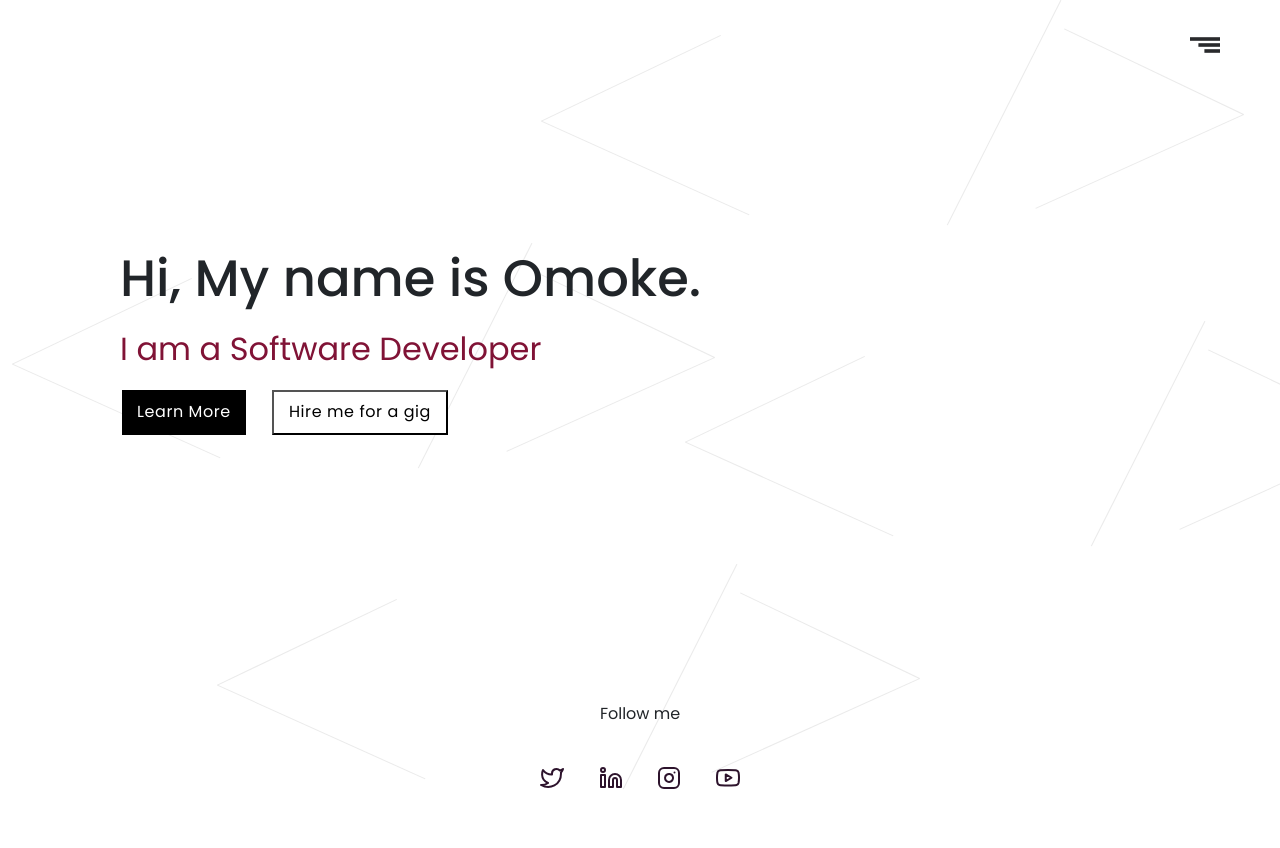
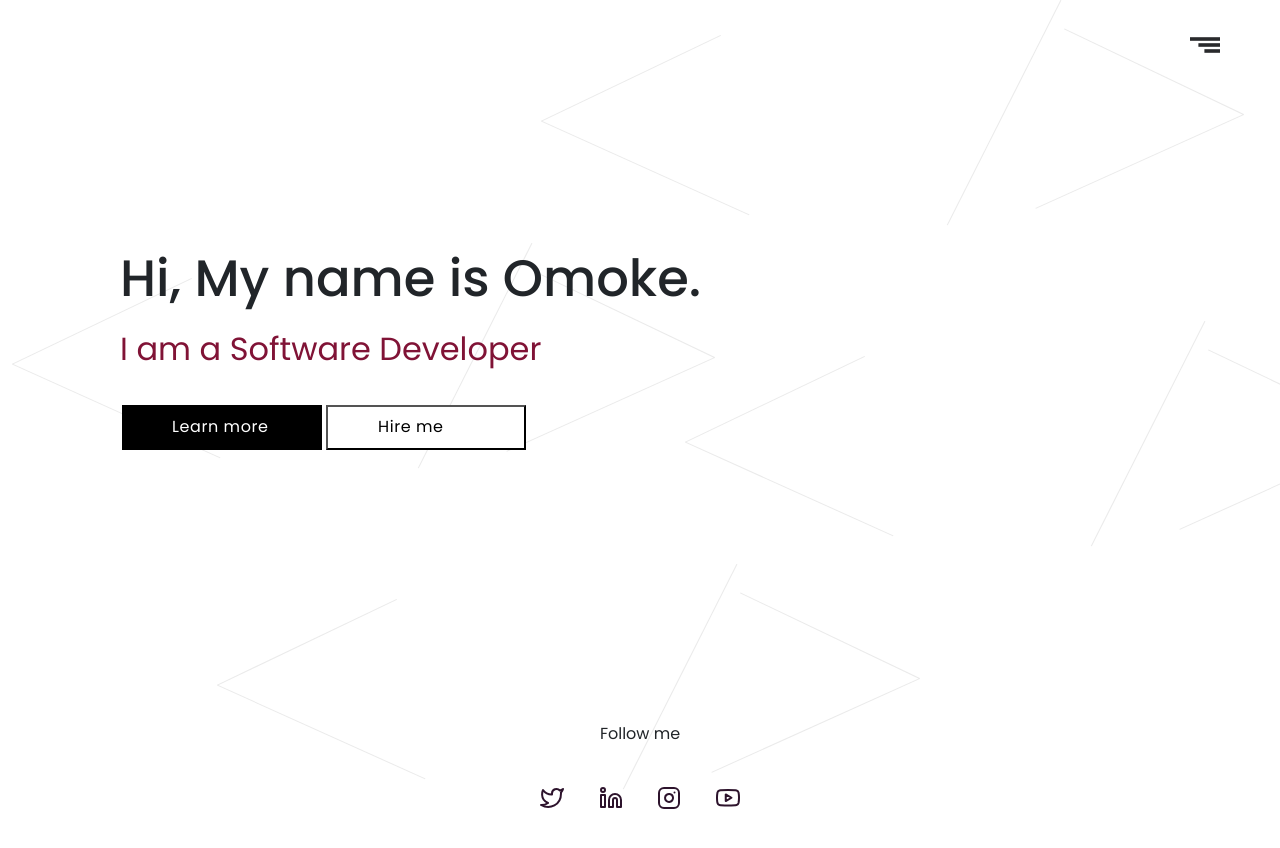
Before and after one commit to Omokay/Mokay, a React (Create React App) app: page / in a window 1280 px wide. Shown: the top 848 px of the page. Built offline with nearby package versions, Linux system fonts and the light colour scheme.

Commit message:
and some more

```diff
--- a/src/Components/ActionButton/actionButton.styles.scss
+++ b/src/Components/ActionButton/actionButton.styles.scss
@@ -4,7 +4,8 @@
     -ms-flex-align: center;
     align-items: center;
     position: relative;
-    padding: 0 15px;
+    padding: 0 50px;
+    min-width: 200px;
     height: 45px;
     font-size: 16px;
     //font-weight: 300;
--- a/src/Components/ActionButton2/actionButton2.styles.scss
+++ b/src/Components/ActionButton2/actionButton2.styles.scss
@@ -4,7 +4,8 @@
     -ms-flex-align: center;
     align-items: center;
     position: relative;
-    padding: 0 15px;
+    padding: 0 50px;
+    min-width: 200px;
     height: 45px;
     font-size: 16px;
     //font-weight: 300;
@@ -15,15 +16,14 @@
     text-decoration: none !important;
     color: black;
     cursor: pointer;
-    border: 0.2 solid black;
+    border: 0.1 solid rgb(116, 115, 115);
     background: white;
     -webkit-transition: 0.5s ease-in;
     transition: 0.5s ease-in;
     margin: 2px;
 
     &:hover {
-      // padding-left: calc(20px + 5px);
-      // padding-right: calc(20px + 5px);
-
+      padding-left: calc(20px + 5px);
+      padding-right: calc(20px + 5px);
     }
   }
--- a/src/Components/Header/header.styles.scss
+++ b/src/Components/Header/header.styles.scss
@@ -19,7 +19,7 @@
 
       .navShowing {
         height: 100vh;
-        width: 500px;
+        width: 450px;
         position: fixed;
         z-index: 6;
         top: 0;
--- a/src/Components/Home/home.component.jsx
+++ b/src/Components/Home/home.component.jsx
@@ -12,26 +12,27 @@ const Home = () => {
   return (
     <div className='home'>
       <div className=' row rrow'>
-        <div className='col-md-8 column  align-self-center'>
+        <div className='col-sm-12 column'>
           <div className='left-text'>
             <h2 className='main-text'>Hi,
                       My name is Omoke.</h2>
             <div className='sub-text'>I am a Software Developer</div>
             <div className='action-buttons'>
               <div className='learn-more'>
-                <ActionButton>Learn More</ActionButton>
-              </div>
+                    <ActionButton>Learn more</ActionButton>
+                </div>
               <div className='hire-gig'>
-                <ActionButton2>Hire me for a gig</ActionButton2>
-              </div>
+                    <ActionButton2>Hire me</ActionButton2>
+                </div>
             </div>
           </div>
         </div>
-        <div className='col-md-4 right-text'>
+        {/* <div className='col-md-4 right-text'>
 
 
-        </div>
+        </div> */}
       </div>
+
       <div className='row'>
         <div className='col-md-12 text-center'>
           <p className='follow-text text-center'>Follow me</p>
--- a/src/Components/Home/home.styles.scss
+++ b/src/Components/Home/home.styles.scss
@@ -1,37 +1,41 @@
 .home {
   width: 100vw;
-  height: 100vh;
+  height: auto;
   position: relative;
   padding: 60px 20px;
   background: white;
-  background-image: url('../../assets/expp.svg');
+  background-image: url("../../assets/expp.svg");
   background-repeat: no-repeat;
 
   .rrow {
-
-    float: none;
+    //float: none;
     margin-top: 80px;
-    .left-text {
-       padding: 100px 100px;
+    .column {
+      .left-text {
+      padding: 100px 100px;
       .main-text {
         font-size: 3.2rem;
         line-height: 1.5;
       }
       .sub-text {
-        font-size: 2.0rem;
+        font-size: 2rem;
         line-height: 1.5;
         color: #801336;
       }
       .action-buttons {
-          max-width: 330px;
-          display: flex;
-          justify-content: space-between;
-          padding: 15px 0;
-          margin: 0;
+        width: 400px;
+        padding-top: 30px;
+        padding-bottom: 20px;
+        display: flex;
+
+        .learn-more {
+          float: left;
+        }
+        .hire-gig {
+          float: right;
+        }
       }
     }
-    .right-text {
-        //background-color: rgba(211, 211, 211, 0.123);
     }
   }
 
@@ -51,10 +55,13 @@
       font-weight: 100;
       transition: 0.5s ease-in-out;
 
-      &:hover{
-          cursor: pointer;
-          transform: scale(1.1);
+      &:hover {
+        cursor: pointer;
+        transform: scale(1.1);
       }
     }
   }
 }
+
+@media screen and (max-width: 500px) {
+}
```
